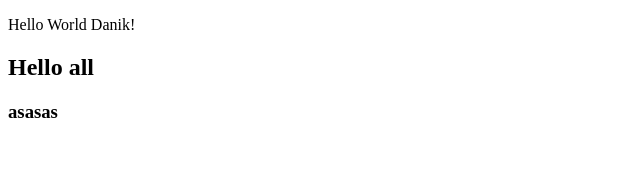
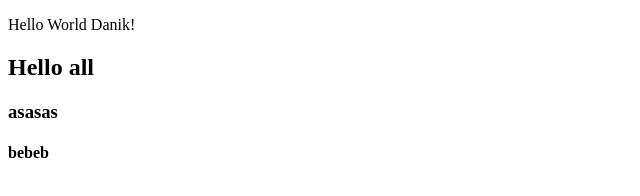
Before and after one commit to Batler5/project2, a plain HTML site: page index.html in a window 1280 px wide. Shown: the full height of the page, 0-640 px from the left. Drawn offline with Linux system fonts and the light colour scheme.

Commit message:
GitKraken

```diff
--- a/index.html
+++ b/index.html
@@ -11,6 +11,7 @@
 <p onclick="">Hello World Danik!</p>
 <h2>Hello all</h2>
 <h3>asasas</h3>
+<h4> bebeb</h4>
 
 <!-- <script>
 alert(1)
```
